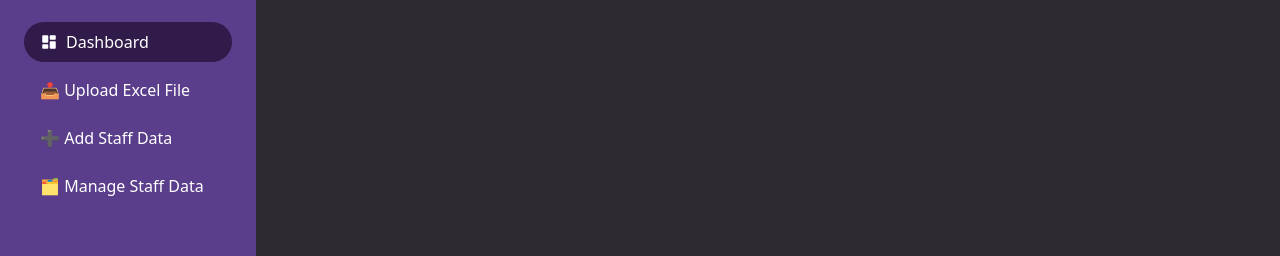
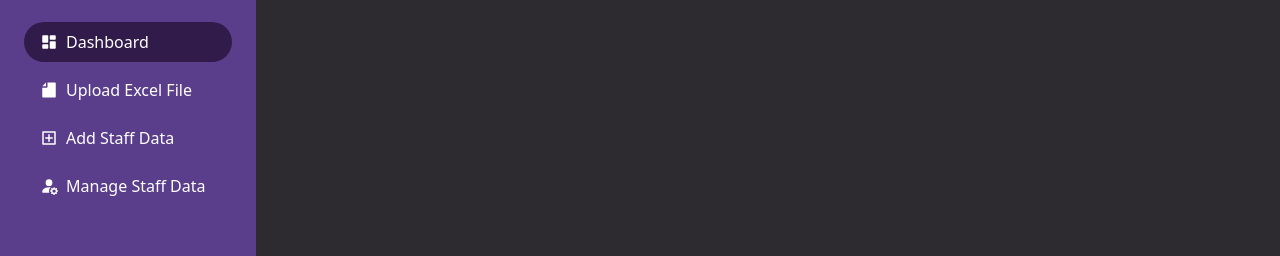
Before and after one commit to vDescent/frontend-pendataan-react, a React (Vite) app: page /dashboard in a window 1280 px wide. Shown: the part 254-510 px from the top of the page. Built offline with nearby package versions, Linux system fonts and the light colour scheme; no server answers; sample sign-in values are in the browser's storage.

Commit message:
feat: finishing refactoring dashboard layout

```diff
--- a/src/layouts/DashboardLayout.jsx
+++ b/src/layouts/DashboardLayout.jsx
@@ -1,5 +1,6 @@
 import { NavLink, Outlet } from "react-router-dom";
-import { RiDashboardFill } from "react-icons/ri";
+import { RiDashboardFill, RiFile2Fill, RiAddBoxLine} from "react-icons/ri";
+import { BsPersonFillGear } from "react-icons/bs";
 
 export default function DashboardLayout() {
   return (
@@ -53,26 +54,29 @@ export default function DashboardLayout() {
               <NavLink
                 to="/dashboard/upload"
                 className={({ isActive }) =>
-                  `block px-4 py-2 rounded transition ${isActive ? 'bg-[#311B4B]' : 'hover:bg-[#311B4B]'}`
+                  `flex items-center px-4 py-2 rounded-3xl transition ${isActive ? 'bg-[#311B4B]' : 'hover:bg-[#311B4B]'}`
                 }
               >
-                📤 Upload Excel File
+                <RiFile2Fill className="mr-2 text-lg" />
+                Upload Excel File
               </NavLink>
               <NavLink
                 to="/dashboard/add-data"
                 className={({ isActive }) =>
-                  `block px-4 py-2 rounded transition ${isActive ? 'bg-[#311B4B]' : 'hover:bg-[#311B4B]'}`
+                  `flex items-center px-4 py-2 rounded-3xl transition ${isActive ? 'bg-[#311B4B]' : 'hover:bg-[#311B4B]'}`
                 }
               >
-                ➕ Add Staff Data
+                <RiAddBoxLine className="mr-2 text-lg"/>
+                Add Staff Data
               </NavLink>
               <NavLink
                 to="/dashboard/manage"
                 className={({ isActive }) =>
-                  `block px-4 py-2 rounded transition ${isActive ? 'bg-[#311B4B]' : 'hover:bg-[#311B4B]'}`
+                  `flex items-center px-4 py-2 rounded transition ${isActive ? 'bg-[#311B4B]' : 'hover:bg-[#311B4B]'}`
                 }
               >
-                🗂️ Manage Staff Data
+                <BsPersonFillGear className="mr-2 text-lg"/>
+                Manage Staff Data
               </NavLink>
             </nav>
 
```
